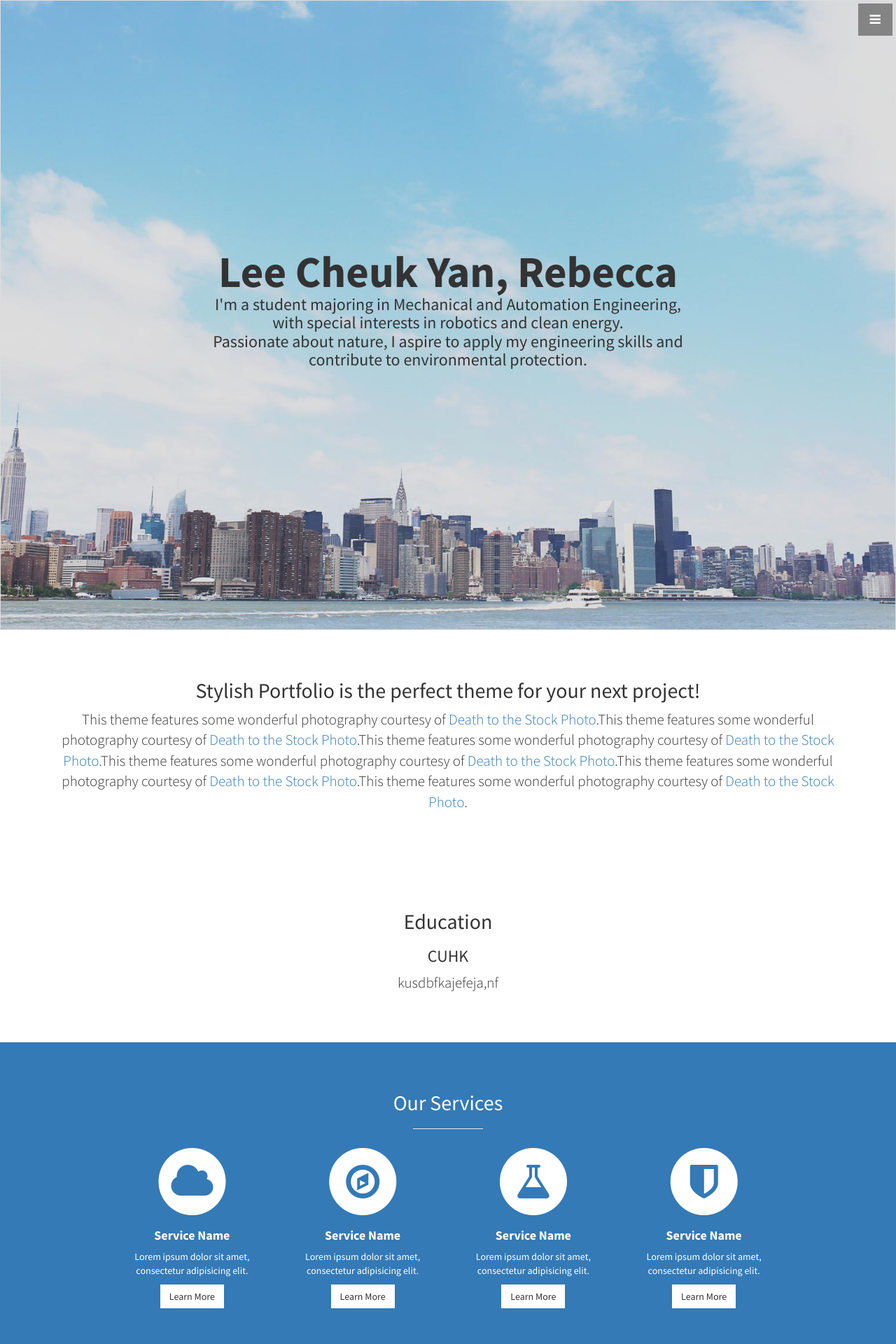
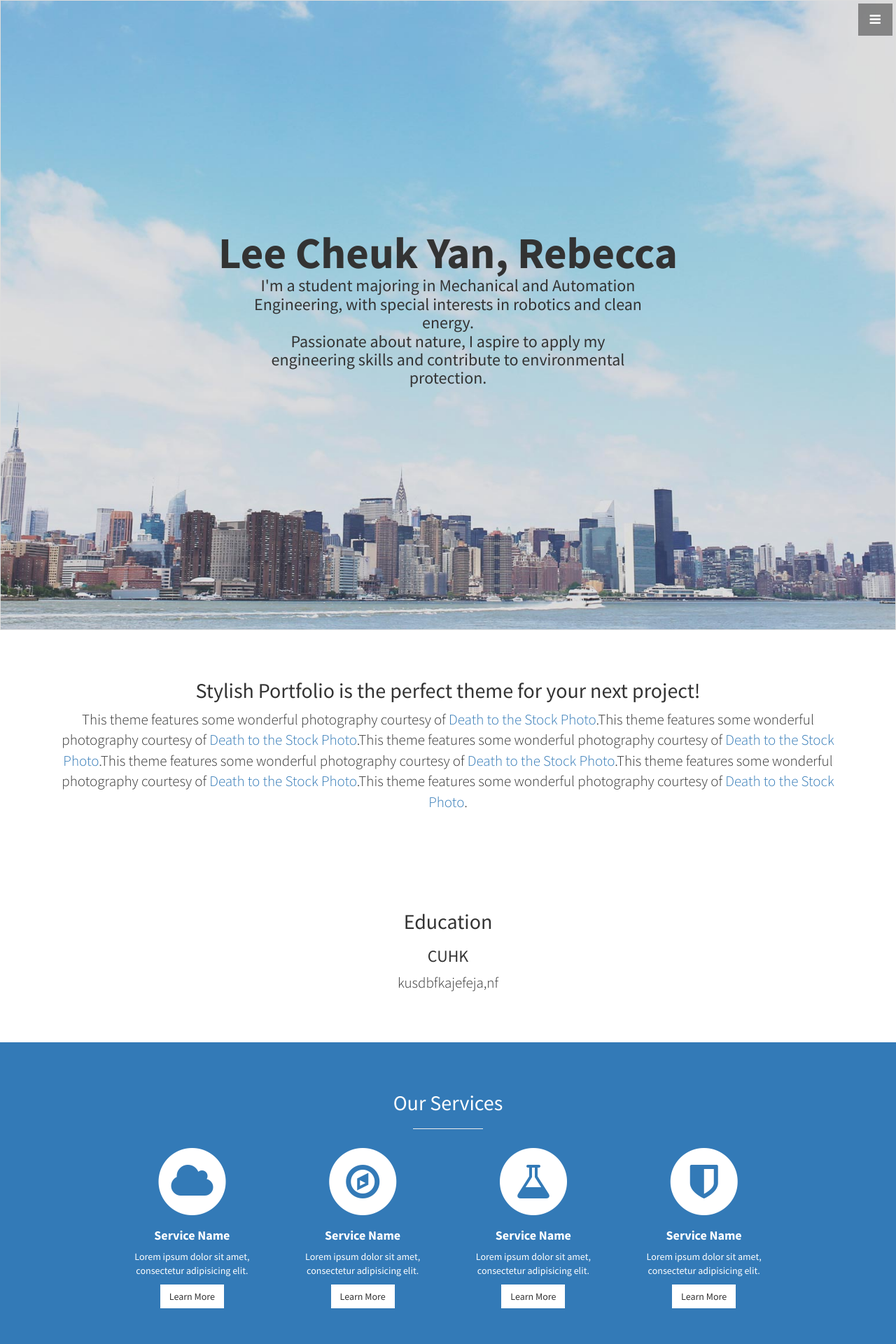
Before and after one commit to leelacceber/stylish-portfolio-jekyll-master, a Jekyll site: the page built from index.html, in a window 1280 px wide. Shown: the top 1920 px of the page at 70% size. Built offline with Jekyll 4.4.1, drawn with Linux system fonts in a browser that asks for light colours.

Commit message:
Update stylish-portfolio.css

```diff
--- a/css/stylish-portfolio.css
+++ b/css/stylish-portfolio.css
@@ -34,7 +34,7 @@ body {
 .text-vertical-center h3 {
     max-width: 700px;
     margin: 0 auto;
-    padding: 0;
+    padding: 0 5%;
 }
 
 /* Custom Button Styles */
```
